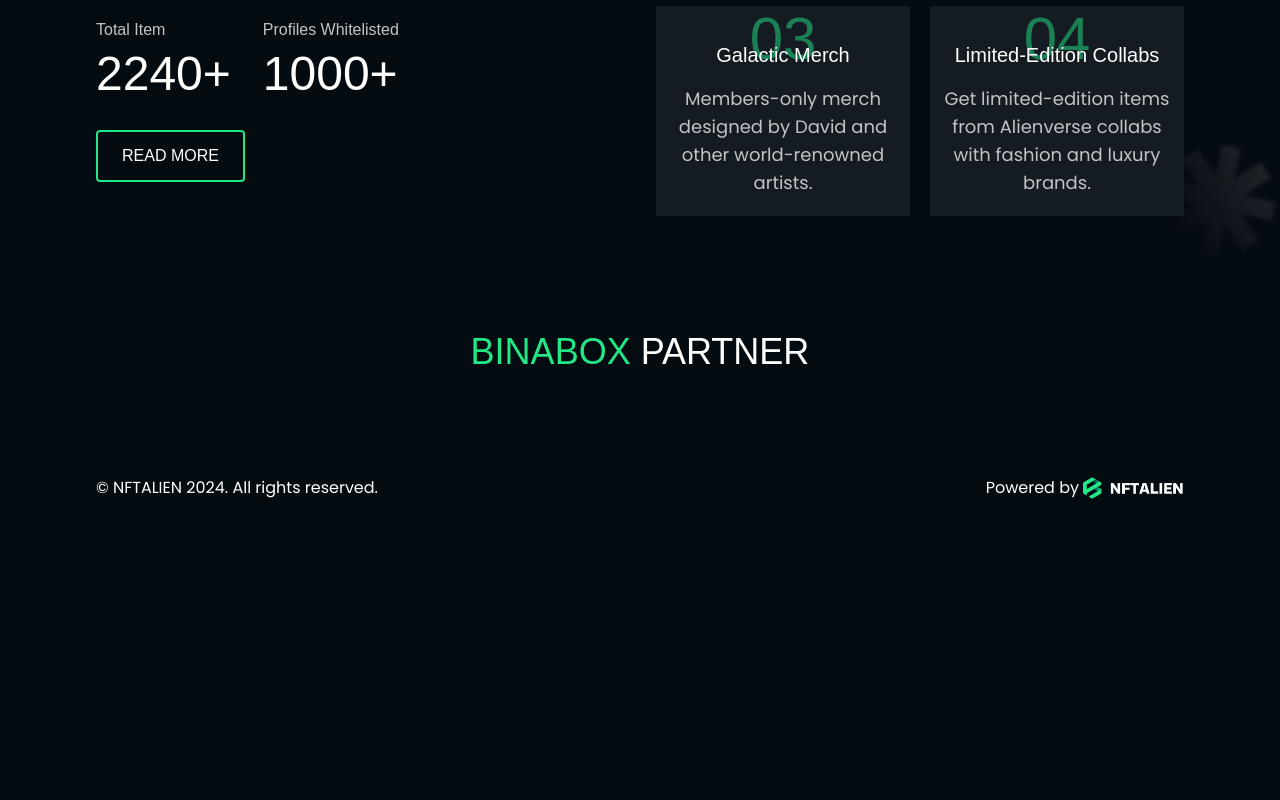
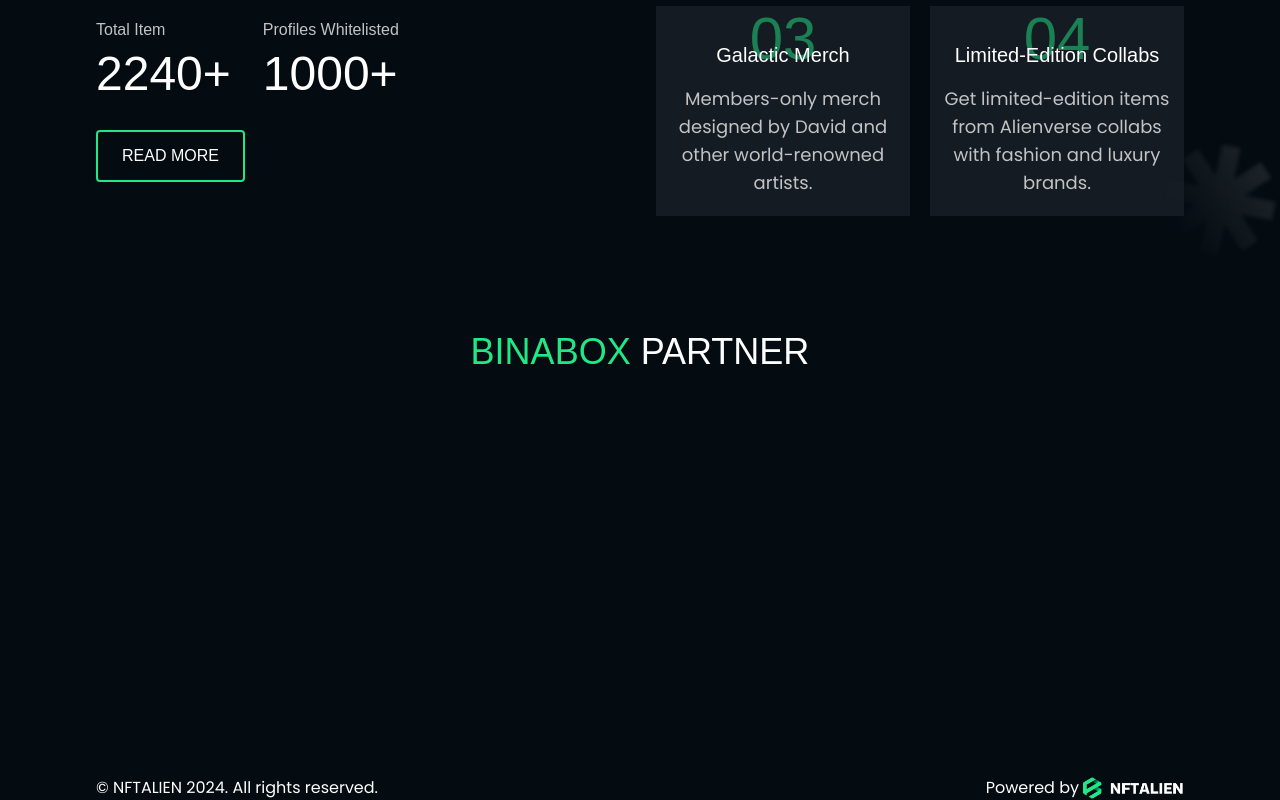
Before and after one commit to gift56/nftalien, a Next.js app: page / in a window 1280 px wide. Shown: the part 2410-3210 px from the top of the page. Before the commit the page ends 2910 px from the top, so only its background shows below. Built offline with nearby package versions, Linux system fonts and the light colour scheme; a web font is replaced by a local one.

Commit message:
working on story section

```diff
--- a/components/Partners.tsx
+++ b/components/Partners.tsx
@@ -10,7 +10,10 @@ const Partners = () => {
           </h2>
           <div className="w-full grid grid-cols-2 md:grid-cols-4 lg:grid-cols-6 items-start justify-start gap-3">
             {partnerData.map((item, index) => (
-              <div></div>
+              <div
+                key={index}
+                className="w-full h-[100px] hover:bg-dark flex items-center justify-center"
+              ></div>
             ))}
           </div>
         </div>
```
